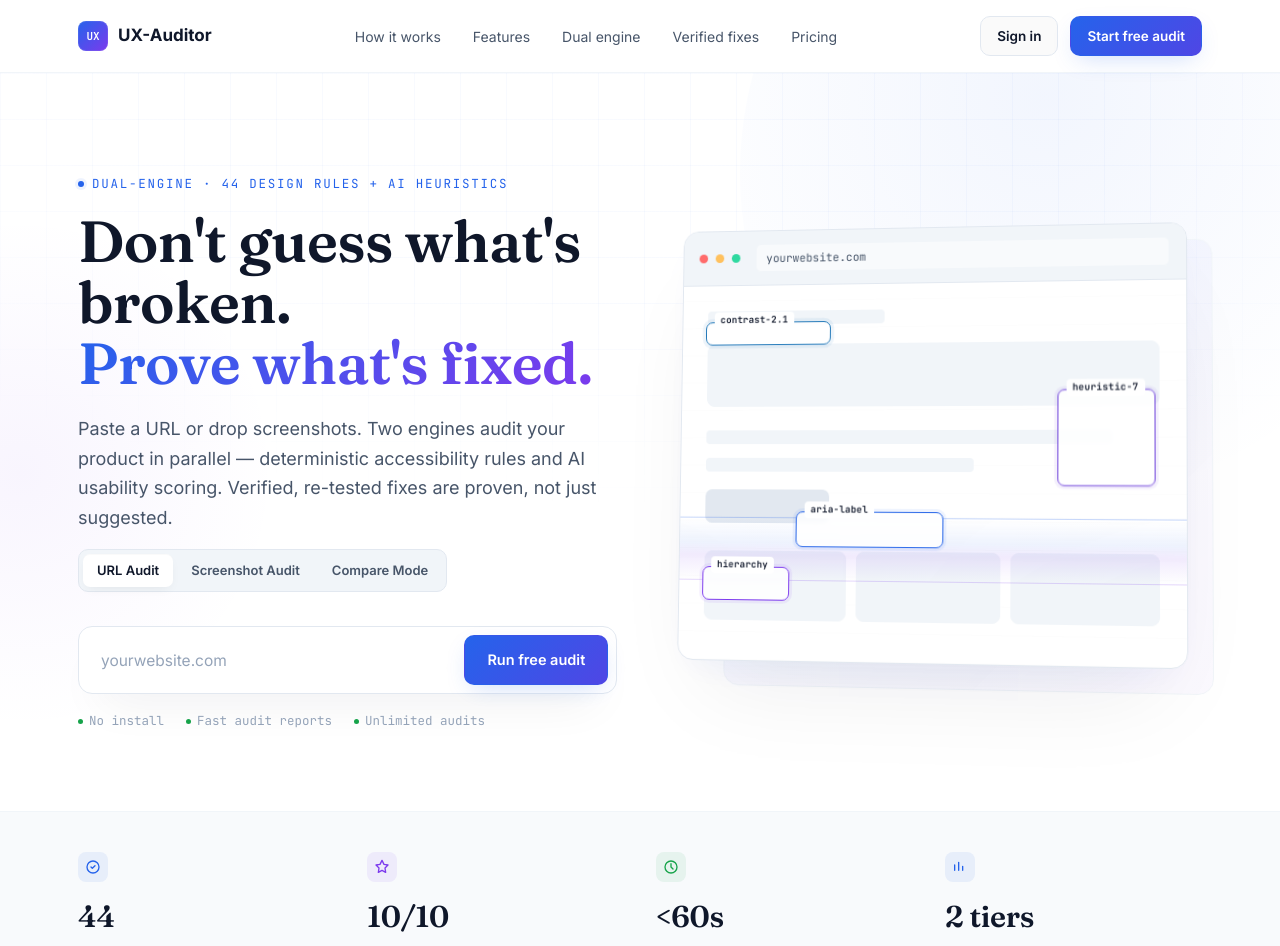
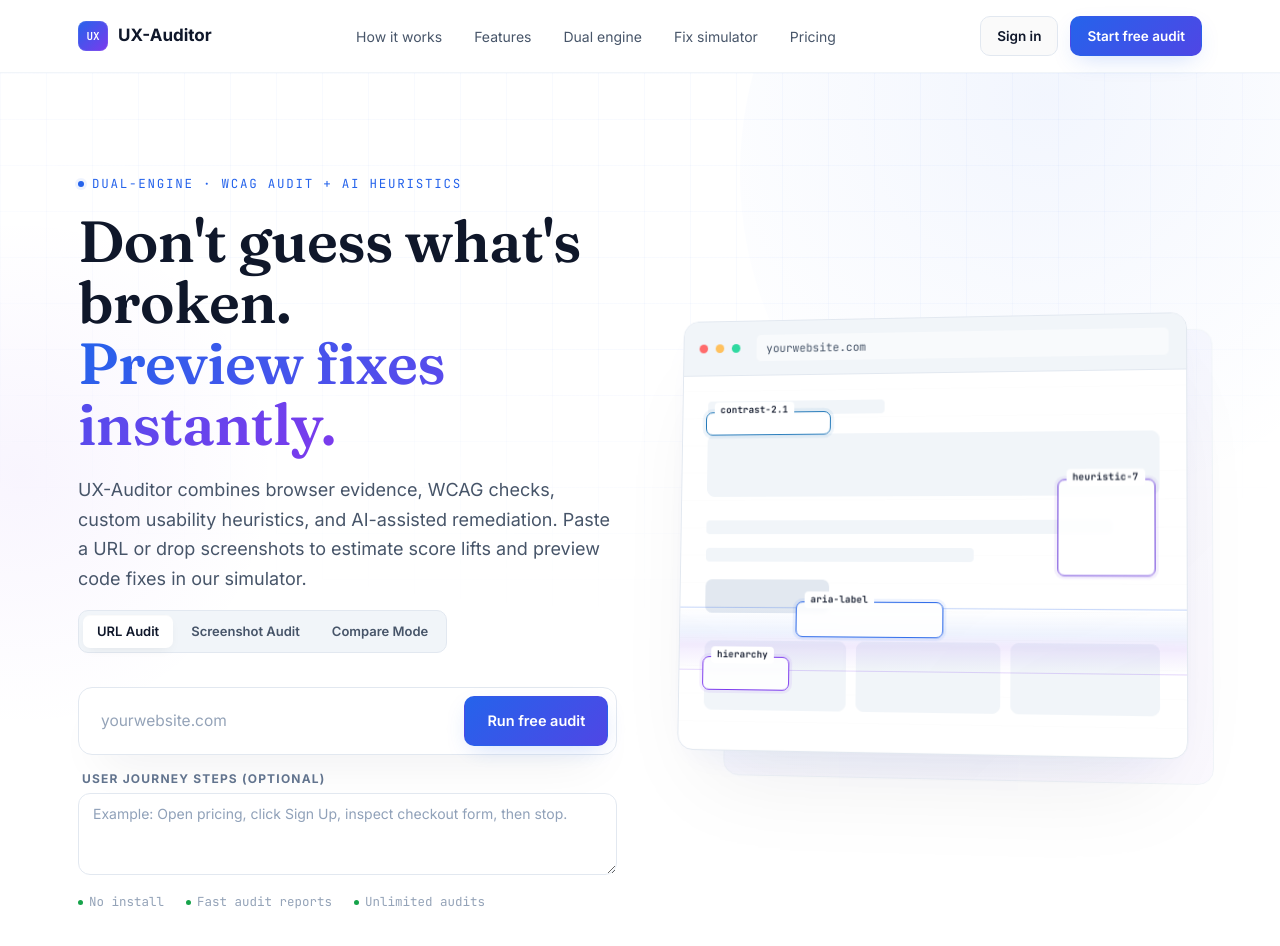
Before and after one commit to Sarasbari/UX-Auditor, a Next.js app: page / in a window 1280 px wide. Shown: the top 946 px of the page. Built offline with nearby package versions, Linux system fonts and the light colour scheme; no server answers.

Commit message:
feat: implement core landing page, audit initiation flow, and supporting services for UX-Auditor

```diff
--- a/src/app/api/audit/route.ts
+++ b/src/app/api/audit/route.ts
@@ -22,7 +22,7 @@ export async function POST(request: NextRequest) {
     }
 
     const body = await request.json();
-    const { url } = body;
+    const { url, journeySteps } = body;
 
     if (!url) {
       return NextResponse.json({ error: "URL is required" }, { status: 400 });
@@ -33,6 +33,14 @@ export async function POST(request: NextRequest) {
       parsedUrl = new URL(url);
     } catch {
       return NextResponse.json({ error: "Invalid URL" }, { status: 400 });
+    }
+
+    let trimmedJourneySteps: string | undefined = undefined;
+    if (journeySteps !== undefined && journeySteps !== null) {
+      if (typeof journeySteps !== "string") {
+        return NextResponse.json({ error: "Journey steps must be a string" }, { status: 400 });
+      }
+      trimmedJourneySteps = journeySteps.trim().substring(0, 2000);
     }
 
     let project = await prisma.project.findFirst({
@@ -59,7 +67,7 @@ export async function POST(request: NextRequest) {
     });
 
     // Fire-and-forget: the service module guarantees a terminal status.
-    executeAuditJob(auditRun.id, parsedUrl.href);
+    executeAuditJob(auditRun.id, parsedUrl.href, trimmedJourneySteps);
 
     return NextResponse.json({
       id: auditRun.id,
--- a/src/app/audit/[id]/page.tsx
+++ b/src/app/audit/[id]/page.tsx
@@ -224,7 +224,7 @@ function getIssueImpact(issue: any): string {
 }
 
 function shouldShowFixBadge(status: string): boolean {
-  return ["success", "failed", "pending"].includes(status.toLowerCase());
+  return ["success", "failed", "pending", "not_applicable"].includes(status.toLowerCase());
 }
 
 function formatSelector(selector: string | null): string {
@@ -1669,7 +1669,7 @@ ${fixesPlanText || "No issues selected."}`;
                             delta={typeof issue.scoreDelta === "number" && issue.scoreDelta !== null ? issue.scoreDelta : estimateIssueScoreDelta(issue)}
                             severity={issue.severity}
                           />
-                          {showFixBadge && <FixBadge status={issue.verifiedFixStatus} />}
+                          {showFixBadge && <FixBadge status={issue.verifiedFixStatus} isScreenshot={audit?.inputType === "SCREENSHOT"} />}
 
                           {/* Remediation Eligibility Badge */}
                           {remediationMode === "remediate" && (
--- a/src/app/page.tsx
+++ b/src/app/page.tsx
@@ -15,6 +15,7 @@ export default function Home() {
   const [auditMode, setAuditMode] = useState<"url" | "screenshot" | "compare">("url");
   const [compareType, setCompareType] = useState<"url" | "screenshot">("url");
   const [url, setUrl] = useState("");
+  const [journeySteps, setJourneySteps] = useState("");
   const [file, setFile] = useState<File | null>(null);
   const [filePreview, setFilePreview] = useState<string | null>(null);
 
@@ -135,7 +136,7 @@ export default function Home() {
     setChatInput("");
 
     setTimeout(() => {
-      let reply = "I can analyze that rule for you. Once you run a full audit, I can scan your source code and suggest verified fixes direct to GitHub.";
+      let reply = "I can analyze that rule for you. Once you run a full audit, I can scan your source code and suggest fix plans and PR-ready recommendations direct to GitHub.";
       if (userMsg.toLowerCase().includes("how") || userMsg.toLowerCase().includes("fix")) {
         reply = "To fix this, adjust the color codes or spacing attributes specified in the report. You can test your changes live inside our Before/After Fix Simulator.";
       }
@@ -168,7 +169,7 @@ export default function Home() {
         const response = await fetch("/api/audit", {
           method: "POST",
           headers: { "Content-Type": "application/json" },
-          body: JSON.stringify({ url: normalizedUrl }),
+          body: JSON.stringify({ url: normalizedUrl, journeySteps }),
         });
 
         if (!response.ok) {
@@ -269,7 +270,7 @@ export default function Home() {
             <a href="#how">How it works</a>
             <a href="#features">Features</a>
             <a href="#engines">Dual engine</a>
-            <a href="#verified">Verified fixes</a>
+            <a href="#verified">Fix simulator</a>
             <a href="#pricing">Pricing</a>
           </div>
           <div className="navcta">
@@ -309,13 +310,13 @@ export default function Home() {
         <div className="hero-glow two"></div>
         <div className="wrap hero-grid">
           <div>
-            <span className="eyebrow">Dual-engine · 44 design rules + AI heuristics</span>
+            <span className="eyebrow">Dual-engine · WCAG Audit + AI Heuristics</span>
             <h1>
               Don't guess what's broken.<br />
-              <em>Prove what's fixed.</em>
+              <em>Preview fixes instantly.</em>
             </h1>
             <p className="lede">
-              Paste a URL or drop screenshots. Two engines audit your product in parallel — deterministic accessibility rules and AI usability scoring. Verified, re-tested fixes are proven, not just suggested.
+              UX-Auditor combines browser evidence, WCAG checks, custom usability heuristics, and AI-assisted remediation. Paste a URL or drop screenshots to estimate score lifts and preview code fixes in our simulator.
             </p>
 
             <div className="mode-toggle" role="tablist" aria-label="Audit mode">
@@ -360,6 +361,7 @@ export default function Home() {
             <div ref={heroFormRef} className="mt-8">
               <form onSubmit={handleSubmit} className="space-y-4">
                 {auditMode === "url" && (
+                  <div className="space-y-4">
                     <div className="audit-bar">
                       <input
                         className="audit-input"
@@ -373,6 +375,22 @@ export default function Home() {
                       <button type="submit" disabled={isLoading} className="btn btn-primary">
                         {isLoading ? "Running..." : "Run free audit"}
                       </button>
+                    </div>
+                    <div className="flex flex-col space-y-1.5 animate-fadeIn">
+                      <label htmlFor="journey-steps" className="text-xs font-bold text-slate-500 uppercase tracking-widest pl-1">
+                        User Journey Steps (Optional)
+                      </label>
+                      <textarea
+                        id="journey-steps"
+                        className="w-full px-3.5 py-2.5 border border-slate-200 rounded-xl text-sm focus:outline-none focus:ring-2 focus:ring-blue-500 bg-white placeholder-slate-400 text-slate-800"
+                        placeholder="Example: Open pricing, click Sign Up, inspect checkout form, then stop."
+                        rows={3}
+                        value={journeySteps}
+                        onChange={(e) => setJourneySteps(e.target.value)}
+                        disabled={isLoading}
+                        maxLength={2000}
+                      />
+                    </div>
                   </div>
                 )}
 
@@ -832,13 +850,13 @@ export default function Home() {
           </div>
           <div className="pipe-step">
             <div className="ring">04</div>
-            <h4>Patch &amp; re-audit</h4>
-            <p>Fixable issues get patched live, then re-tested.</p>
+            <h4>Simulate fixes</h4>
+            <p>Preview suggested repairs in the remediation cockpit.</p>
           </div>
           <div className="pipe-step">
             <div className="ring">05</div>
-            <h4>Verified report</h4>
-            <p>Ranked by severity, every fix shown before / after.</p>
+            <h4>Remediation report</h4>
+            <p>Estimated score lifts, side-by-side simulation, and PR plans.</p>
           </div>
         </div>
 
@@ -848,7 +866,7 @@ export default function Home() {
               <div className="dot"></div>
               <span>yourwebsite.com · audit #2417</span>
             </div>
-            <span className="rc-score">SCORE 8.6/10 · VERIFIED</span>
+            <span className="rc-score">SCORE 8.6/10 · ESTIMATED LIFT</span>
           </div>
           <div className="rc-body">
             <div className="rc-chart">
@@ -884,17 +902,17 @@ export default function Home() {
               <div className="rc-issue-row">
                 <div className="rc-sev high"></div>
                 <span className="name">Hero CTA — contrast 2.1:1</span>
-                <span className="tag">verified</span>
+                <span className="tag">suggested</span>
               </div>
               <div className="rc-issue-row">
                 <div className="rc-sev high"></div>
                 <span className="name">Form input — missing aria-label</span>
-                <span className="tag">verified</span>
+                <span className="tag">suggested</span>
               </div>
               <div className="rc-issue-row">
                 <div className="rc-sev med"></div>
                 <span className="name">Nav — heading hierarchy skip</span>
-                <span className="tag">verified</span>
+                <span className="tag">suggested</span>
               </div>
               <div className="rc-issue-row">
                 <div className="rc-sev med"></div>
@@ -976,15 +994,15 @@ export default function Home() {
         <div className="vf-wrap">
           <div className="vf-side reveal">
             <span className="eyebrow green">The differentiator</span>
-            <h3>We don't suggest a fix. We prove it.</h3>
+            <h3>Simulate and preview fixes before applying.</h3>
             <p className="lede">
-              For mechanically fixable issues — contrast, missing labels, broken ARIA — UX-Auditor patches the live DOM, re-runs the exact same audit, and only marks it "verified" once it actually passes.
+              For accessibility and layout issues — contrast, missing labels, broken ARIA — UX-Auditor provides a remediation cockpit. Preview fix suggestions in the simulator and estimate your post-fix usability score improvement.
             </p>
             <ul className="vf-checklist">
-              <li>Patch applied inside the same browser session</li>
-              <li>Re-audited against the identical rule that failed</li>
-              <li>Side-by-side screenshot — proof, not a promise</li>
-              <li>Pass/fail badge attached to the issue, permanently</li>
+              <li>Interactive simulated scoring based on selected fixes</li>
+              <li>Detailed side-by-side comparison of proposed code repairs</li>
+              <li>AI-generated fix suggestions ready for manual review</li>
+              <li>PR-ready remediation plan exported directly to GitHub</li>
             </ul>
           </div>
           <div className="reveal">
@@ -997,7 +1015,7 @@ export default function Home() {
                 className="vf-layer vf-after"
                 style={{ clipPath: `inset(0 ${100 - v}% 0 0)` }}
               >
-                <span className="vf-label">VERIFIED · CONTRAST 7.4:1 · PASSES AA</span>
+                <span className="vf-label">SIMULATED FIX · CONTRAST 7.4:1 · PASSES AA</span>
                 <button type="button" className="mock-cta">Get started</button>
               </div>
               <div className="vf-divider" style={{ left: `${v}%` }}></div>
@@ -1162,9 +1180,9 @@ export default function Home() {
       {/* ============ FINAL CTA ============ */}
       <section className="wrap">
         <div className="final-cta pop-3d">
-          <span className="eyebrow" style={{ justifyContent: "center" }}>Verified, not suggested</span>
+          <span className="eyebrow" style={{ justifyContent: "center" }}>Interactive Remediation Cockpit</span>
           <h2>Run your first audit before this page finishes loading the next one.</h2>
-          <p>Paste a URL or drop screenshots. Get a dual-engine report with proven fixes — free, instantly.</p>
+          <p>Paste a URL or drop screenshots. Get a dual-engine report with AI-assisted fix suggestions — free, instantly.</p>
           <div className="cta-row">
             <button onClick={handleScrollToForm} className="btn btn-primary">
               Start free audit
@@ -1183,7 +1201,7 @@ export default function Home() {
                 UX-Auditor
               </div>
               <p style={{ color: "var(--muted-2)", fontSize: "13px", maxWidth: "240px", marginTop: "8px" }}>
-                Dual-engine UX &amp; accessibility audits with fixes that are proven, not promised.
+                Dual-engine UX &amp; accessibility audits with interactive before/after fix simulation.
               </p>
             </div>
             <div className="foot-cols">
@@ -1207,7 +1225,7 @@ export default function Home() {
           </div>
           <div className="foot-bottom">
             <span>© 2026 UX-Auditor. All rights reserved.</span>
-            <span className="mono">status: all systems verified ✓</span>
+            <span className="mono">status: all systems active ✓</span>
           </div>
         </div>
       </footer>
--- a/src/components/ui/badges.tsx
+++ b/src/components/ui/badges.tsx
@@ -22,9 +22,10 @@ export function SeverityBadge({ severity, className }: SeverityBadgeProps) {
 interface FixBadgeProps {
   status: string;
   className?: string;
+  isScreenshot?: boolean;
 }
 
-export function FixBadge({ status, className }: FixBadgeProps) {
+export function FixBadge({ status, className, isScreenshot }: FixBadgeProps) {
   const colors: Record<string, string> = {
     success: "bg-green-100 text-green-800",
     failed: "bg-red-100 text-red-800",
@@ -32,22 +33,21 @@ export function FixBadge({ status, className }: FixBadgeProps) {
     not_applicable: "bg-gray-100 text-gray-600",
   };
 
-  const icons: Record<string, string> = {
-    success: "✓ Verified Fix",
-    failed: "✗ Fix Failed",
-    pending: "⏳ Pending",
-    not_applicable: "— N/A",
-  };
+  const cleanStatus = (status || "not_applicable").toLowerCase();
+
+  const label = isScreenshot
+    ? (cleanStatus === "success" ? "✓ Visual Fix Preview" : "Visual guidance")
+    : (cleanStatus === "success" ? "✓ Verified Fix" : cleanStatus === "failed" ? "✗ Fix Failed" : cleanStatus === "pending" ? "⏳ Pending" : "Suggested fix");
 
   return (
     <span
       className={cn(
         "inline-flex items-center px-2.5 py-0.5 rounded-full text-xs font-medium",
-        colors[status] || colors.not_applicable,
+        colors[cleanStatus] || colors.not_applicable,
         className
       )}
     >
-      {icons[status] || icons.not_applicable}
+      {label}
     </span>
   );
 }
--- a/src/types/index.ts
+++ b/src/types/index.ts
@@ -76,6 +76,7 @@ export interface ChatMessage {
 export interface AuditRequest {
   url: string;
   projectId?: string;
+  journeySteps?: string;
 }
 
 export interface AuditJobData {
```
Also changed, not shown: src/lib/services/audit-job.ts (+6 -2 lines), 1 other file (tests, documents, lock files or other folders). Lines whose indentation alone changed are shown as unchanged.
